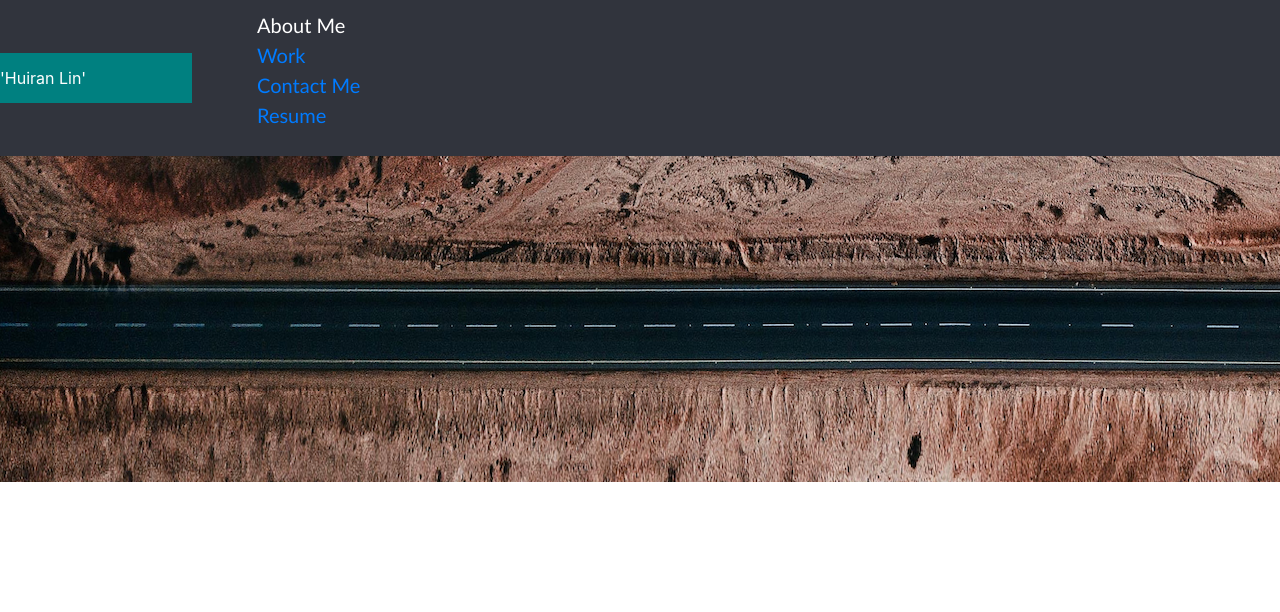
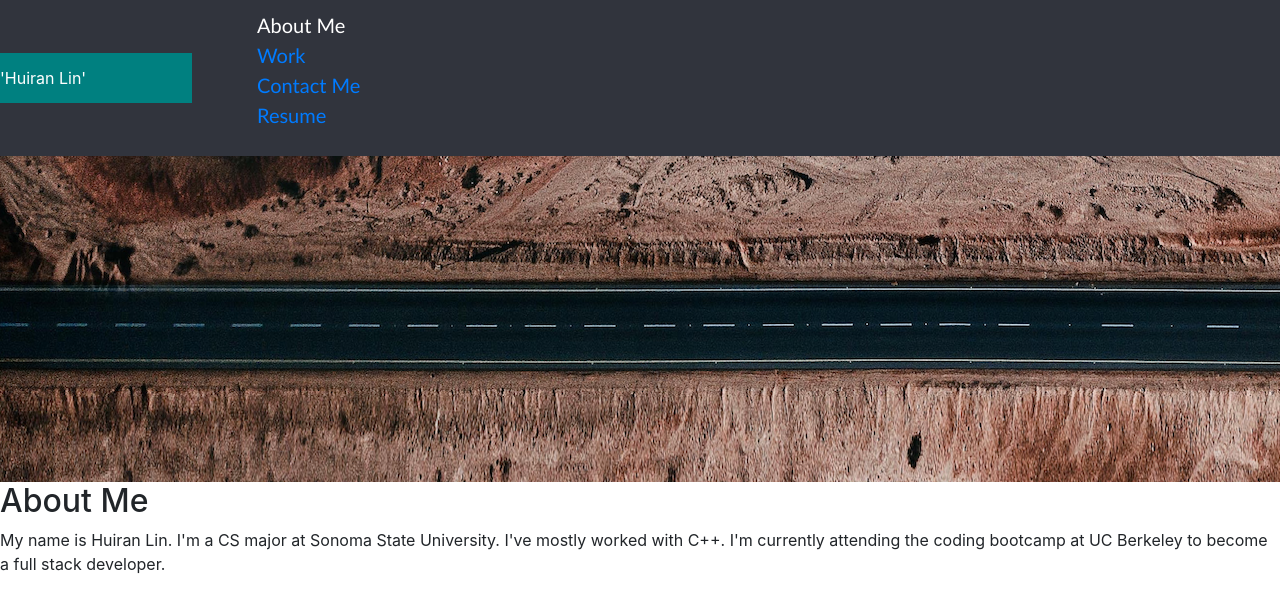
Before and after one commit to hugh18019/React-Portfolio, a React (Create React App) app in the folder react-portfolio-app/: page / in a window 1280 px wide. Shown: the top 612 px of the page. Built offline with nearby package versions, Linux system fonts and the light colour scheme; the HTML template or start-up script is replaced by a standard one.

Commit message:
Add About Me section

```diff
--- a/react-portfolio-app/src/App.js
+++ b/react-portfolio-app/src/App.js
@@ -1,6 +1,7 @@
 import React from 'react';
 import Header from './components/Header';
 import Stripe from './components/Stripe';
+import AboutMe from './components/AboutMe';
 
 export default function App() {
   return (
@@ -8,8 +9,8 @@ export default function App() {
       <Header />
       <main>
         <Stripe />
-        {/* <AboutMe />
-        <MainWork />
+        <AboutMe />
+        {/* <MainWork />
         {otherWorks.map((work) => (
           <OtherWork work />
         ))} */}
--- /dev/null
+++ b/react-portfolio-app/src/components/AboutMe.js
@@ -0,0 +1,14 @@
+import React from 'react';
+
+export default function AboutMe() {
+  const intro = `My name is Huiran Lin. I'm a CS major at Sonoma State University. I've
+    mostly worked with C++. I'm currently attending the coding bootcamp at
+    UC Berkeley to become a full stack developer.`;
+
+  return (
+    <div>
+      <h2> About Me </h2>
+      <div>{`${intro}`}</div>
+    </div>
+  );
+}
--- a/react-portfolio-app/src/components/Stripe.js
+++ b/react-portfolio-app/src/components/Stripe.js
@@ -2,8 +2,6 @@ import React from 'react';
 import stripe from '../assets/images/Strip.png';
 
 export default function Stripe() {
-  const imgSrc = '../assets/images/Strip.png';
-
   return (
     <div>
       {/* <img src={`${imgSrc}`} alt='Stripe cap' /> */}
```
